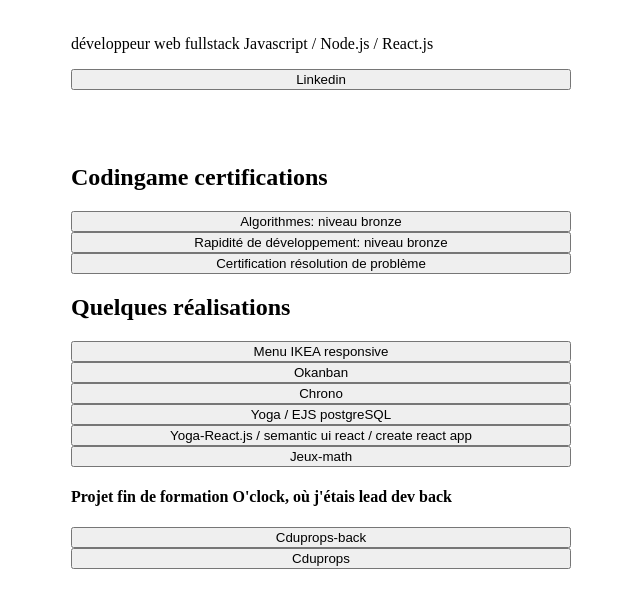
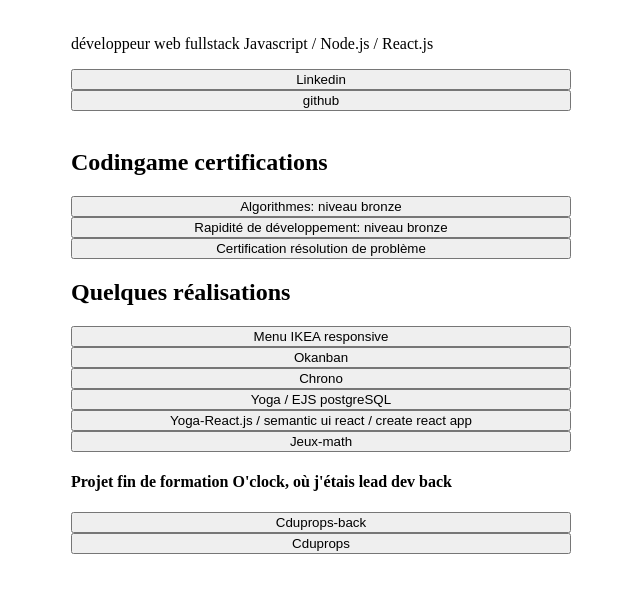
Before and after one commit to patrickletourneux/portfolio-PLX-OVH, a website: page public/index.html in a window 1280 px wide. Shown: the part 79-686 px from the top of the page, without its empty margins (319-959 px from the left). Drawn offline with Linux system fonts and the light colour scheme.

Commit message:
add github link

```diff
--- a/public/index.html
+++ b/public/index.html
@@ -20,8 +20,15 @@
             Linkedin
         </button>
     </a>
-</br>
-</br>
+    <a
+        href="https://github.com/patrickletourneux"
+        target="_blank">
+        <button
+            id="github"
+        >
+            github
+        </button>
+    </a>
 </br>
     <h2>Codingame certifications</h2>
     <a
```
